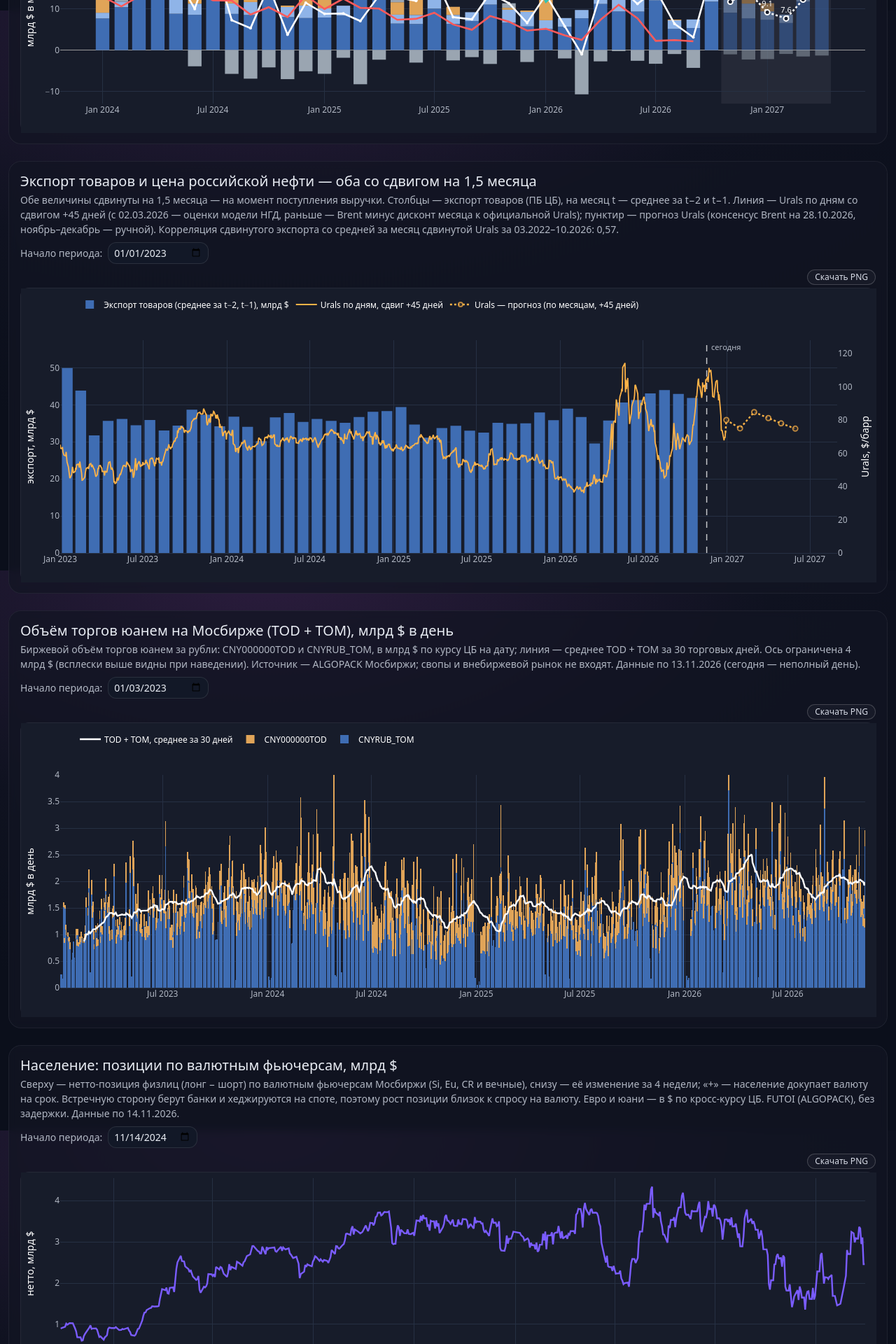
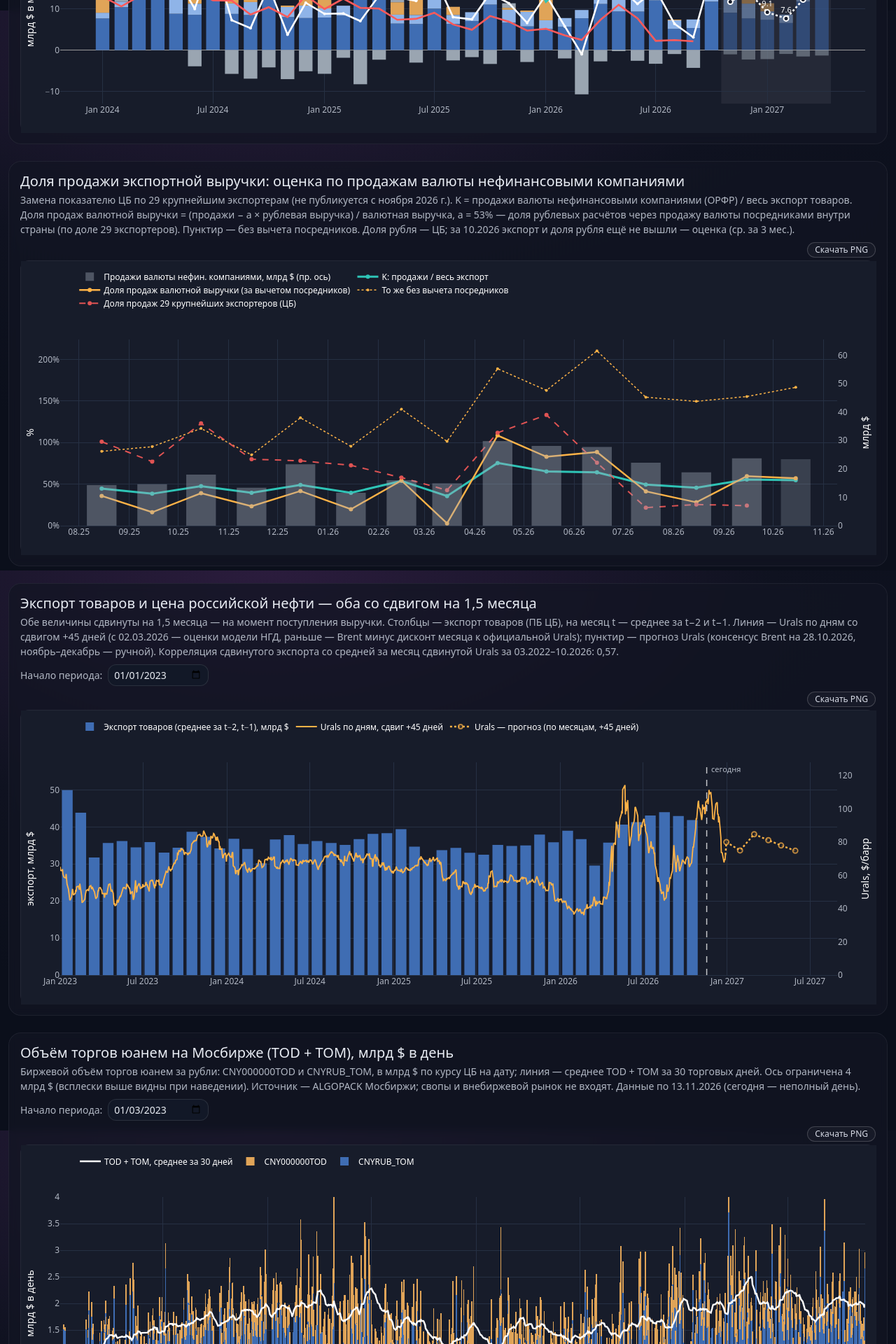
Before and after one commit to andreynes/macroforecasts, a Flask app: page /ruble in a window 1280 px wide. Shown: the part 2385-4305 px from the top of the page at 70% size. Run offline with Flask 3, Linux system fonts and the light colour scheme; parts of the project's set-up code (start-up, migrations or seed data) failed here and were passed over; some libraries are stand-ins or nearby versions.

Commit message:
Рубль: график доли продажи экспортной выручки по продажам нефинансовых компаний
Co-Authored-By: Claude Opus 5.5 <noreply@anthropic.com>

```diff
--- a/app.py
+++ b/app.py
@@ -1018,6 +1018,18 @@ def api_ruble_exporters_need():
     except FileNotFoundError:
         return jsonify({"error": "Нет данных: запустите fx_compare.py в папке «Модель экспортеров»"}), 404
 
+FX_SALES_RATIO_FILE = "fx_sales_ratio.json"  # читается через _data_file()
+
+
+@app.route("/api/ruble/fx_sales_ratio")
+def api_ruble_fx_sales_ratio():
+    # Файл пишет «Рубль/Модель экспортеров/fx_sales_ratio.py» (доля продаж выручки по продажам нефинансовых компаний)
+    try:
+        with open(_data_file(FX_SALES_RATIO_FILE), encoding="utf-8") as f:
+            return app.response_class(f.read(), mimetype="application/json")
+    except FileNotFoundError:
+        return jsonify({"error": "Нет данных: запустите fx_sales_ratio.py в папке «Модель экспортеров»"}), 404
+
 OIL_EXPORTS_FILE = "oil_exports.json"  # читается через _data_file()
 
 
--- /dev/null
+++ b/data/fx_sales_ratio.json
@@ -0,0 +1 @@
+{"updated": "2026-11-17", "data_as_of": "2026-10-01", "months": ["2025-08-01", "2025-09-01", "2025-10-01", "2025-11-01", "2025-12-01", "2026-01-01", "2026-02-01", "2026-03-01", "2026-04-01", "2026-05-01", "2026-06-01", "2026-07-01", "2026-08-01", "2026-09-01", "2026-10-01"], "estimate": [false, false, false, false, false, false, false, false, false, false, false, false, false, false, true], "a": 0.53, "S": [14.3, 14.6, 18.0, 13.4, 21.6, 11.6, 16.0, 14.9, 29.8, 28.1, 27.7, 22.2, 18.8, 23.7, 23.4], "X": [32.03, 38.03, 37.82, 33.91, 44.07, 29.36, 29.75, 41.8, 39.5, 43.05, 43.16, 44.81, 41.14, 42.61, 42.85], "r": [0.501, 0.596, 0.593, 0.536, 0.622, 0.586, 0.616, 0.648, 0.6, 0.599, 0.695, 0.679, 0.694, 0.642, 0.672], "K": [0.446, 0.384, 0.476, 0.395, 0.49, 0.395, 0.538, 0.356, 0.754, 0.653, 0.642, 0.495, 0.457, 0.556, 0.546], "s_max": [0.894, 0.95, 1.169, 0.851, 1.297, 0.954, 1.4, 1.014, 1.887, 1.627, 2.101, 1.544, 1.495, 1.553, 1.663], "s_a": [0.358, 0.162, 0.391, 0.234, 0.417, 0.198, 0.543, 0.028, 1.085, 0.829, 0.886, 0.413, 0.281, 0.595, 0.57], "k29": [1.01, 0.77, 1.23, 0.8, 0.78, 0.726, 0.578, 0.427, 1.117, 1.332, 0.758, 0.217, 0.255, 0.241, null], "a_t": [-0.116, 0.122, -0.042, 0.044, 0.314, 0.161, 0.513, 0.318, 0.513, 0.198, 0.591, 0.627, 0.546, 0.732, null]}
--- a/data_scripts/publish.py
+++ b/data_scripts/publish.py
@@ -70,7 +70,7 @@ STABLE_POLLS = 3  # сколько ответов подряд должны со
 SECTIONS = {
     "ruble": {
         "files": {f"data/{n}": f"data/{n}" for n in (
-            "ruble_fx.json", "ruble_page.json", "cbr_fx_ops.json", "exporters_need.json", "oil_exports.json")},
+            "ruble_fx.json", "ruble_page.json", "cbr_fx_ops.json", "exporters_need.json", "oil_exports.json", "fx_sales_ratio.json")},
         "pages": ["/ruble", "/api/ruble/page", "/api/ruble/fx", "/api/ruble/cbr_fx_ops"],
     },
     # Данные Мосбиржи для «Рубля» (FUTOI физлиц, объёмы юаня) — с 17.11.2026 публикует ОБЛАЧНАЯ МАШИНА
--- a/templates/ruble.html
+++ b/templates/ruble.html
@@ -83,6 +83,20 @@
           </div>
         </div>
         <div id="chartRubExporters" class="chart"></div>
+      </div>
+    </div>
+  </div>
+  <div class="col-12">
+    <div class="card glass shadow-soft">
+      <div class="card-body">
+        <h5 class="card-title mb-1">Доля продажи экспортной выручки: оценка по продажам валюты нефинансовыми компаниями</h5>
+        <div class="small text-muted mb-2">
+          Замена показателю ЦБ по 29 крупнейшим экспортерам (не публикуется с ноября 2026 г.). K = продажи валюты нефинансовыми
+          компаниями (ОРФР) / весь экспорт товаров. Доля продаж валютной выручки = (продажи − a × рублевая выручка) / валютная выручка,
+          a = <span id="fsrA"></span> — доля рублевых расчётов через продажу валюты посредниками внутри страны (по доле 29 экспортеров).
+          Пунктир — без вычета посредников. Доля рубля — ЦБ; <span id="fsrEst"></span>
+        </div>
+        <div id="chartRubFxSalesRatio" class="chart"></div>
       </div>
     </div>
   </div>
@@ -644,6 +658,45 @@
     renderRubExporters();
   }
 
+  // Доля продажи экспортной выручки по продажам нефинансовых компаний (data/fx_sales_ratio.json, пишет fx_sales_ratio.py)
+  async function drawRubFxSalesRatio(){
+    const d = await fetchJSON("{{ url_for('api_ruble_fx_sales_ratio') }}");
+    const pct = v => v === null ? null : v * 100;
+    const mid = x => x.slice(0, 8) + '15';
+    const xs = d.months.map(mid);
+    const estIdx = d.estimate.map((e, i) => e ? i : -1).filter(i => i >= 0);
+    document.getElementById('fsrA').textContent = String(Math.round(d.a * 100)) + '%';
+    const fmtM = s => s.slice(5, 7) + '.' + s.slice(0, 4);
+    document.getElementById('fsrEst').textContent = estIdx.length
+      ? `за ${estIdx.map(i => fmtM(d.months[i])).join(', ')} экспорт и доля рубля ещё не вышли — оценка (ср. за 3 мес.).`
+      : '';
+    const line = (y, name, color, extra) => Object.assign({
+      x: xs, y: y.map(pct), type:'scatter', mode:'lines+markers', name, connectgaps:false,
+      line:{width:2.4, color}, marker:{size:6, color},
+      hovertemplate:'%{x|%m.%Y}: %{y:.0f}%<extra>' + name + '</extra>'}, extra || {});
+    const traces = [
+      {x: xs, y: d.S, type:'bar', name:'Продажи валюты нефин. компаниями, млрд $ (пр. ось)', yaxis:'y2',
+       marker:{color: d.estimate.map(e => e ? 'rgba(160,170,185,0.25)' : 'rgba(160,170,185,0.4)')},
+       hovertemplate:'%{x|%m.%Y}: %{y:.1f} млрд $<extra>Продажи нефин.</extra>'},
+      line(d.K, 'K: продажи / весь экспорт', '#2ec4b6', {line:{width:3, color:'#2ec4b6'}}),
+      line(d.s_a, 'Доля продаж валютной выручки (за вычетом посредников)', '#ffb347'),
+      line(d.s_max, 'То же без вычета посредников', '#ffb347', {line:{width:1.5, color:'#ffb347', dash:'dot'}, marker:{size:4, color:'#ffb347'}}),
+      line(d.k29, 'Доля продаж 29 крупнейших экспортеров (ЦБ)', '#e05353', {line:{width:2, color:'#e05353', dash:'dash'}}),
+    ];
+    const layout = {
+      margin:{l:56,r:56,t:8,b:42},
+      paper_bgcolor:bgCard, plot_bgcolor:bgCard,
+      font:{family:'Montserrat, system-ui', color:'white'},
+      xaxis:{type:'date', gridcolor:grid, tickfont:{color:text80}, dtick:'M1', tickformat:'%m.%y'},
+      yaxis:{gridcolor:grid, tickfont:{color:text80}, title:'%', ticksuffix:'%', zerolinecolor:grid, rangemode:'tozero'},
+      yaxis2:{overlaying:'y', side:'right', showgrid:false, tickfont:{color:text80}, title:'млрд $', zeroline:false,
+              range:[0, Math.max(...d.S.filter(v => v !== null)) * 2.2]},
+      legend:{orientation:'h', x:0.02, y:1.14, xanchor:'left', yanchor:'bottom'},
+      hovermode:'x unified', bargap:0.35,
+    };
+    Plotly.react('chartRubFxSalesRatio', traces, layout, {displayModeBar:false, responsive:true});
+  }
+
   // Urals с лагом 1,5 мес. и экспорт товаров (данные — data/oil_exports.json, пишет oil_exports.py)
   let oilData = null;
   const oilStartInput = document.getElementById('oilStartDate');
@@ -1094,6 +1147,7 @@
   drawFutoi().catch(e => console.error(e));
   addPngButtons();
   drawRubExporters().catch(e => console.error(e));
+  drawRubFxSalesRatio().catch(e => console.error(e));
   drawRubOilExports().catch(e => console.error(e));
   drawRubCnyVolumes().catch(e => console.error(e));
   drawRubCbrOps().catch(e => console.error(e));
```
Also changed, not shown: CLAUDE.md (+2 -0 lines), 1 other file.
